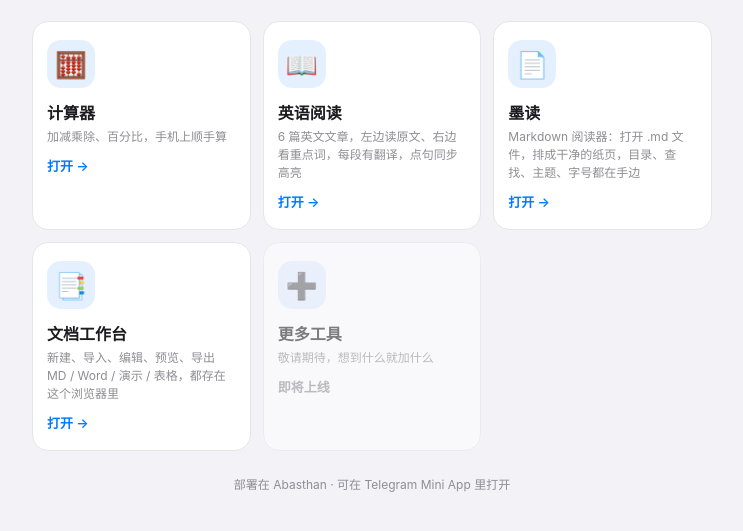
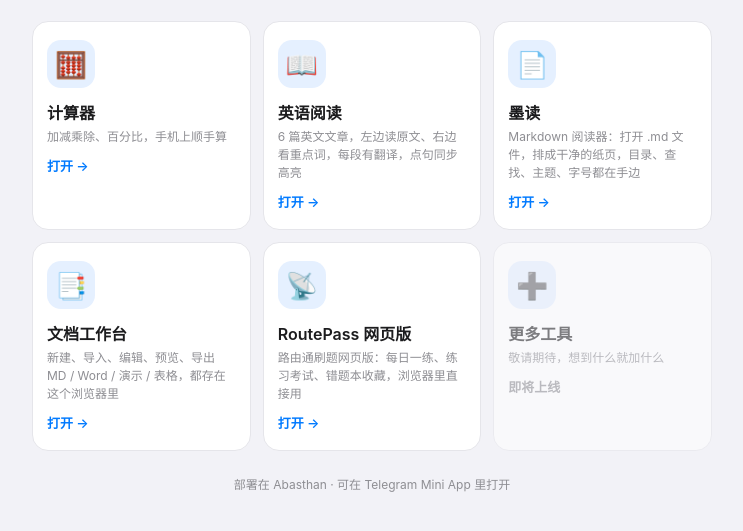
Before and after one commit to maxforeee/my-first-app, a plain HTML site: page index.html in a window 1280 px wide. Shown: the part 97-628 px from the top of the page, without its empty margins (268-1011 px from the left). Drawn offline with Linux system fonts and the light colour scheme.

Commit message:
toolbox: link RoutePass web app (https://toolseverything.com:442)

```diff
--- a/index.html
+++ b/index.html
@@ -105,6 +105,13 @@
     <span class="go">打开 →</span>
   </a>
 
+  <a class="card" href="https://toolseverything.com:442">
+    <div class="icon">📡</div>
+    <h2>RoutePass 网页版</h2>
+    <p>路由通刷题网页版：每日一练、练习考试、错题本收藏，浏览器里直接用</p>
+    <span class="go">打开 →</span>
+  </a>
+
   <div class="card coming">
     <div class="icon">➕</div>
     <h2>更多工具</h2>
```
